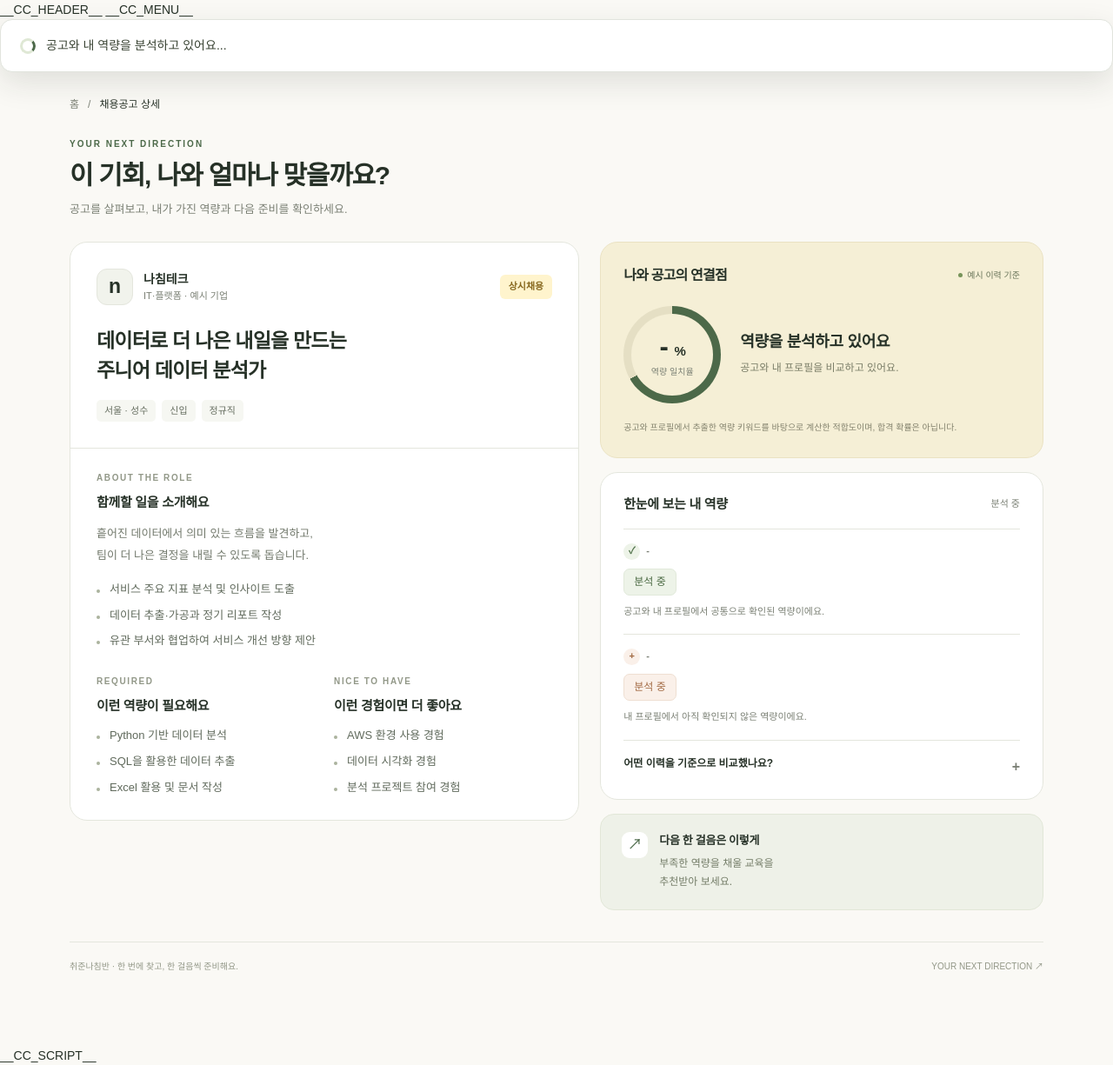
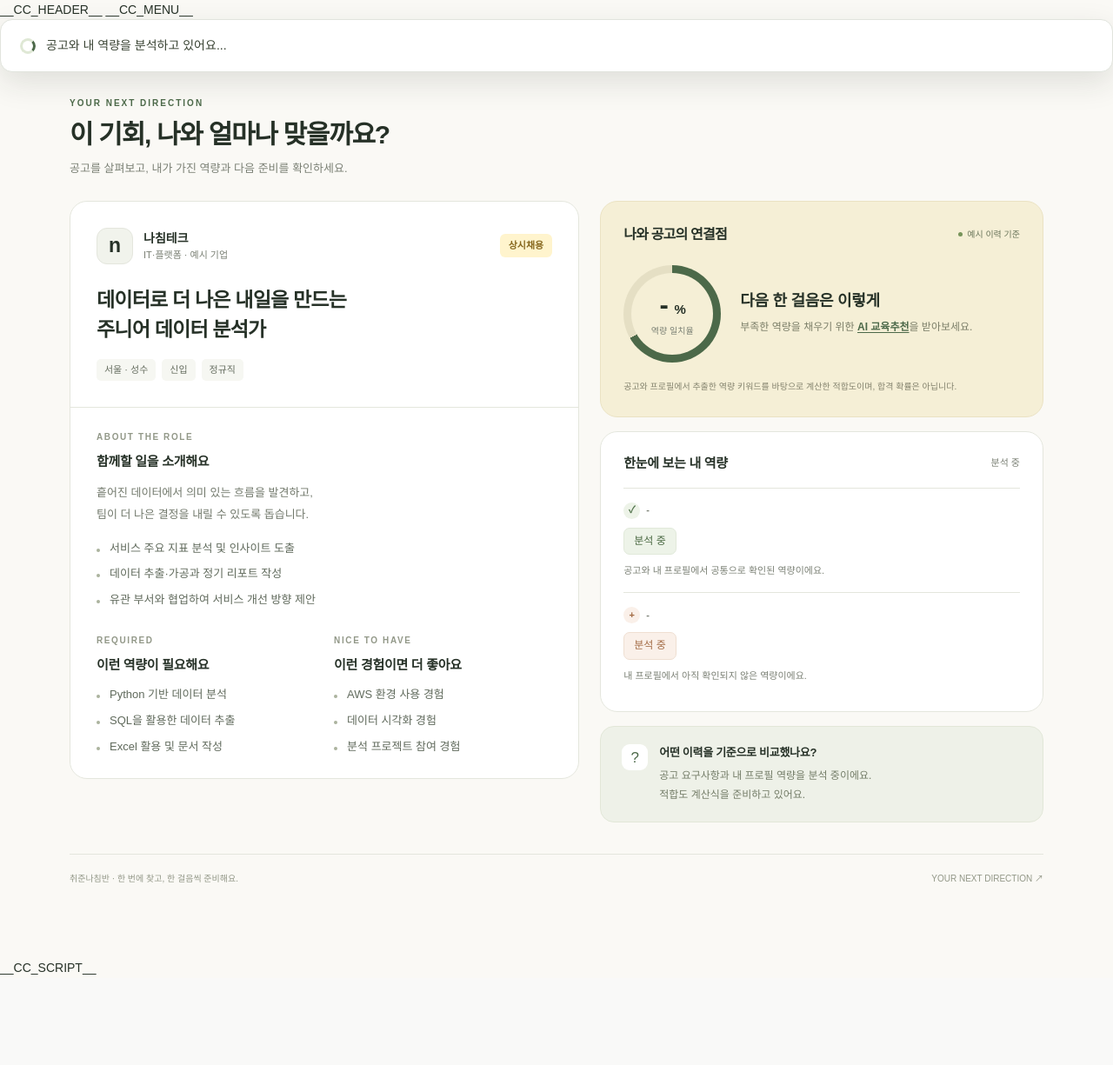
Before and after one commit to encore-ai-campus/aio-04-p1-team1, a Python web app: template modules/jd_match/templates/match.html in a window 1280 px wide. Shown: the whole page at 87% size. After the commit the page ends 1121 px from the top, so only its background shows below. Run offline with Jinja, Linux system fonts and the light colour scheme; the template is opened without the code that fills it, so the values that code supplies are empty.

Commit message:
Update jd match guidance layout

```diff
--- a/modules/jd_match/templates/match.html
+++ b/modules/jd_match/templates/match.html
@@ -25,17 +25,6 @@
       </div>
     </div>
     <main class="cc-page" data-member-content>
-      <nav class="breadcrumb" aria-label="현재 위치">
-        <a href="/main">
-          홈
-        </a>
-        <span aria-hidden="true">
-          /
-        </span>
-        <span>
-          채용공고 상세
-        </span>
-      </nav>
       <div class="intro">
         <div>
           <p class="eyebrow">
@@ -160,9 +149,11 @@
               <h2>
                 나와 공고의 연결점
               </h2>
-              <span id="score-source" class="live-dot">
-                예시 이력 기준
-              </span>
+              <div class="score-actions">
+                <span id="score-source" class="live-dot">
+                  예시 이력 기준
+                </span>
+              </div>
             </div>
             <div class="score-content">
               <div id="score-ring" class="score-ring" role="img" aria-label="역량 일치율을 불러오는 중">
@@ -180,10 +171,11 @@
               </div>
               <div class="score-copy">
                 <h3 id="score-summary">
-                  역량을 분석하고 있어요
+                  다음 한 걸음은 이렇게
                 </h3>
                 <p id="score-description">
-                  공고와 내 프로필을 비교하고 있어요.
+                  부족한 역량을 채우기 위한
+                  <a href="/training_match">AI 교육추천</a>을 받아보세요.
                 </p>
               </div>
             </div>
@@ -228,32 +220,19 @@
                 내 프로필에서 아직 확인되지 않은 역량이에요.
               </p>
             </div>
-            <details class="evidence">
-              <summary>
-                어떤 이력을 기준으로 비교했나요?
-              </summary>
-              <ul>
-                <li id="analysis-basis">
-                  공고 요구사항과 내 프로필 역량을 분석 중이에요.
-                </li>
-              </ul>
-            </details>
           </section>
-          <a class="next-step" href="/training_match">
+          <section class="next-step">
             <span class="next-icon" aria-hidden="true">
-              ↗
+              ?
             </span>
             <div>
               <h3>
-                다음 한 걸음은 이렇게
+                어떤 이력을 기준으로 비교했나요?
               </h3>
-              <p>
-                부족한 역량을 채울 교육을
-                <br>
-                추천받아 보세요.
-              </p>
+              <p id="analysis-basis">공고 요구사항과 내 프로필 역량을 분석 중이에요.</p>
+              <p id="analysis-formula">적합도 계산식을 준비하고 있어요.</p>
             </div>
-          </a>
+          </section>
           <p class="mobile-note">
           </p>
         </aside>
@@ -552,6 +531,22 @@ h3  {
   border-radius:50%;
   background:#77945a
 }
+.score-actions  {
+  display:flex;
+  align-items:center;
+  gap:10px
+}
+.score-action  {
+  display:grid;
+  place-items:center;
+  width:30px;
+  height:30px;
+  background:white;
+  border-radius:9px;
+  color:var(--green);
+  font-size:17px;
+  text-decoration:none
+}
 .score-content  {
   display:flex;
   align-items:center;
@@ -601,6 +596,12 @@ h3  {
   font-size:12px;
   color:#7b7e68;
   line-height:1.8
+}
+.score-copy a  {
+  color:var(--green);
+  font-weight:700;
+  text-decoration:underline;
+  text-underline-offset:2px
 }
 .score-note  {
   font-size:10px;
@@ -667,22 +668,28 @@ h3  {
   color:#a26a43;
   border-color:#efdfd2
 }
+.missing  {
+  padding-bottom:8px
+}
 .skill-group p  {
   font-size:11px;
   color:var(--muted);
   margin:10px 0 0
 }
 .evidence  {
-  border-top:1px solid var(--line);
-  margin-top:2px
+  margin-top:16px;
+  padding:15px 16px;
+  border:1px solid #d8e5ce;
+  border-radius:12px;
+  background:#eef5e9
 }
 .evidence summary  {
   display:flex;
   justify-content:space-between;
-  padding-top:17px;
   font-size:12px;
   font-weight:700;
-  list-style:none
+  list-style:none;
+  color:var(--green)
 }
 .evidence summary::-webkit-details-marker  {
   display:none
@@ -699,8 +706,8 @@ h3  {
   padding-left:17px;
   font-size:12px;
   line-height:1.9;
-  color:var(--muted);
-  margin-bottom:0
+  color:#65745e;
+  margin:10px 0 0
 }
 .next-step  {
   background:#eef1e8;
@@ -711,8 +718,7 @@ h3  {
   align-items:start;
   gap:13px;
   color:inherit;
-  text-decoration:none;
-  cursor:pointer
+  text-decoration:none
 }
 .next-icon  {
   display:grid;
@@ -889,14 +895,15 @@ footer  {
             const missingSkills = Array.isArray(score.missing_skills) ? score.missing_skills : [];
             const requiredSkillCount = matchedSkills.length + missingSkills.length;
             document.querySelector("#required-skills-count").textContent = `공고 기준 ${requiredSkillCount}개`;
-            document.querySelector("#score-summary").innerHTML = `${requiredSkillCount}개 역량 중<br>${matchedSkills.length}개가 연결돼요`;
-            document.querySelector("#score-description").innerHTML = missingSkills.length
-              ? `이미 갖춘 강점은 살리고,<br>부족한 ${missingSkills.length}가지를 채워 보세요.`
-              : "공고에서 요구하는 역량을 모두 확인했어요.";
+            document.querySelector("#score-summary").textContent = "다음 한 걸음은 이렇게";
+            document.querySelector("#score-description").innerHTML =
+              '부족한 역량을 채우기 위한 <a href="/training_match">AI 교육추천</a>을 받아보세요.';
             const grade = percent >= 80 ? "매우 잘 부합" : percent >= 60 ? "대부분 부합" : percent >= 40 ? "보통 수준으로 부합" : percent >= 20 ? "일부만 부합" : "거의 부합하지 않음";
             document.querySelector("#analysis-basis").textContent =
-              `역량 적합도 ${percent}% · ${grade}. 공고 요구사항과 내 프로필 역량을 비교했어요. ` +
-              `충족 ${matchedSkills.length}개, 부족 ${missingSkills.length}개 기준입니다.`;
+              `역량 적합도 ${percent}% · ${grade}. AI가 공고와 프로필의 적합도를 ` +
+              `1~5단계로 평가한 뒤, 100점 기준 점수로 환산했어요.`;
+            document.querySelector("#analysis-formula").textContent =
+              "계산식: ((평가 단계 - 1) ÷ 4 × 50) = 적합도 점수";
             document.querySelector("#missing-skills-count").textContent = missingSkills.length;
             document.querySelector("#missing-skills").innerHTML = missingSkills.length
               ? missingSkills.map(skill => `<span class="skill-chip">${text(skill)}</span>`).join("")
--- a/modules/jd_match/templates/start.html
+++ b/modules/jd_match/templates/start.html
@@ -10,7 +10,6 @@
     __CC_HEADER__
     __CC_MENU__
     <main class="cc-page" data-member-content>
-      <nav class="breadcrumb" aria-label="현재 위치"><a href="/main">홈</a><span aria-hidden="true">/</span><span>적합도 분석</span></nav>
       <section class="match-start panel" aria-labelledby="match-start-title">
         <p class="eyebrow">YOUR NEXT DIRECTION</p>
         <h1 id="match-start-title">내 이력서, 이 공고와 잘 맞을까요?</h1>
@@ -21,7 +20,6 @@
         <button class="match-start-button" id="match-start-button" type="button" disabled>🚀 분석 시작!</button>
       </section>
     </main>
-    <footer><span>취준나침반 · 한 번에 찾고, 한 걸음씩 준비해요.</span><span>YOUR NEXT DIRECTION ↗</span></footer>
     <style>
       .match-start{max-width:760px;margin:70px auto 90px;padding:62px 78px 68px;text-align:center;background:#fff;border-radius:24px;border:1px solid var(--cc-border,#e4e6dd)}
       .match-start h1{font-size:34px;line-height:1.35;letter-spacing:-1.8px;margin:8px 0 18px}.match-start-copy{color:var(--cc-muted,#7b8075);font-size:17px;line-height:1.8;margin:0 auto 54px}.job-select-label{display:block;font-size:17px;font-weight:700;margin-bottom:13px;text-align:left}.job-select-wrap{position:relative}.job-select-wrap:after{content:"⌄";position:absolute;right:21px;top:12px;color:#4c6949;font-size:22px;pointer-events:none}#saved-job-select{appearance:none;width:100%;height:62px;padding:0 52px 0 20px;border:1px solid #dfe3d5;border-radius:13px;background:#fff;font-size:16px;text-align:left;color:#263127}#saved-job-select:disabled{color:#9aa198;background:#f8f9f6}.match-start-status{min-height:24px;color:#b15c4d;font-size:13px;margin:11px 0 16px;text-align:left}.match-start-button{width:100%;height:62px;border:0;border-radius:14px;background:#f7ca43;color:#263127;font-size:19px;font-weight:700}.match-start-button:disabled{cursor:default;opacity:.45}
```
